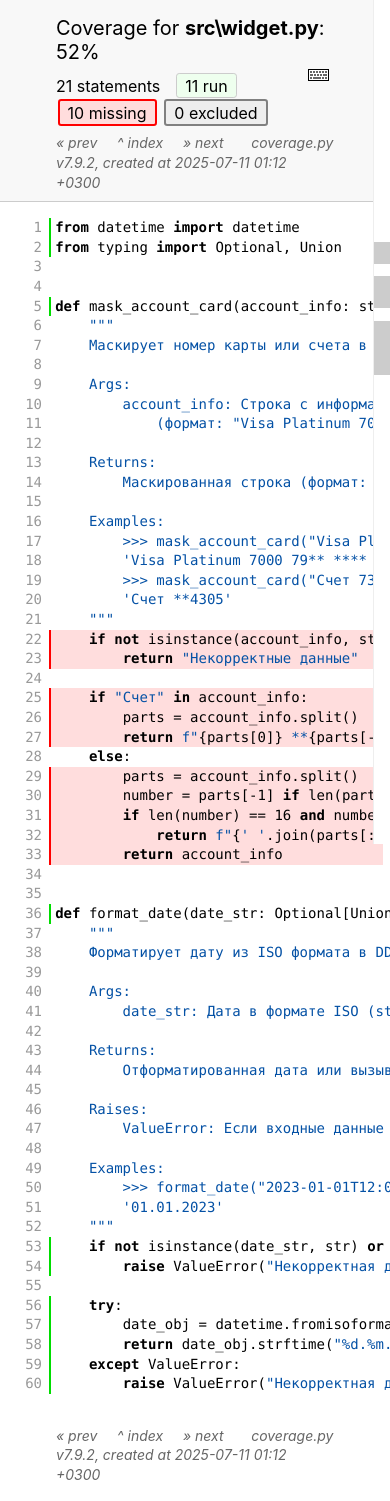
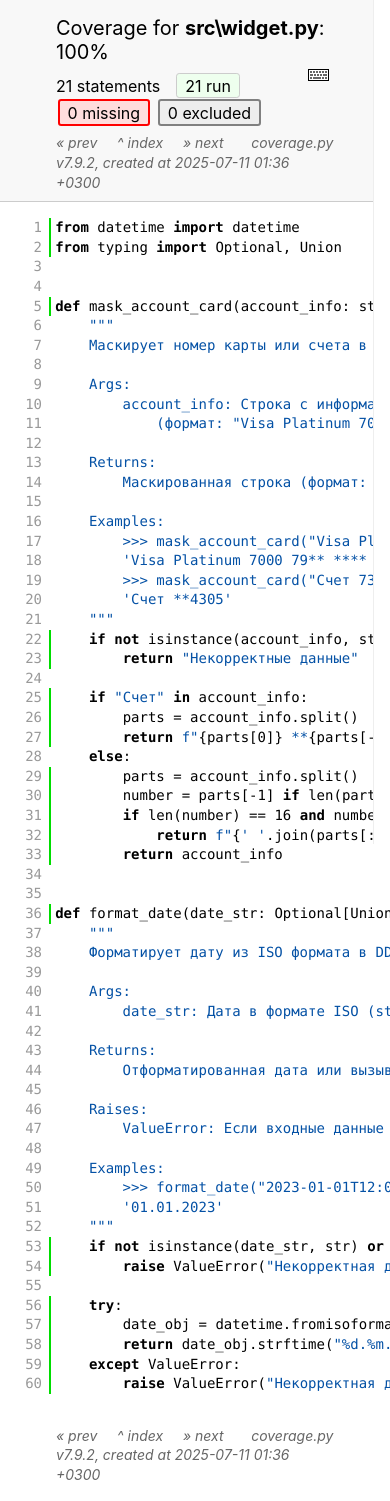
Before and after one commit to DiamondDim/bank_mask_project, a plain HTML site: page HTML_Tests/z_145eef247bfb46b6_widget_py.html in a window 390 px wide. Shown: the top 1501 px of the page. Drawn offline with Linux system fonts and the light colour scheme.

Commit message:
Update HTML_Tests and Test_result/test_results.xml

```diff
--- a/HTML_Tests/z_145eef247bfb46b6_widget_py.html
+++ b/HTML_Tests/z_145eef247bfb46b6_widget_py.html
@@ -2,7 +2,7 @@
 <html lang="en">
 <head>
     <meta http-equiv="Content-Type" content="text/html; charset=utf-8">
-    <title>Coverage for src\widget.py: 52%</title>
+    <title>Coverage for src\widget.py: 100%</title>
     <link rel="icon" sizes="32x32" href="favicon_32_cb_58284776.png">
     <link rel="stylesheet" href="style_cb_db813965.css" type="text/css">
     <script src="coverage_html_cb_497bf287.js" defer></script>
@@ -12,7 +12,7 @@
     <div class="content">
         <h1>
             <span class="text">Coverage for </span><b>src\widget.py</b>:
-            <span class="pc_cov">52%</span>
+            <span class="pc_cov">100%</span>
         </h1>
         <aside id="help_panel_wrapper">
             <input id="help_panel_state" type="checkbox">
@@ -55,8 +55,8 @@
         </aside>
         <h2>
             <span class="text">21 statements &nbsp;</span>
-            <button type="button" class="run button_toggle_run" value="run" data-shortcut="r" title="Toggle lines run">11<span class="text"> run</span></button>
-            <button type="button" class="mis show_mis button_toggle_mis" value="mis" data-shortcut="m" title="Toggle lines missing">10<span class="text"> missing</span></button>
+            <button type="button" class="run button_toggle_run" value="run" data-shortcut="r" title="Toggle lines run">21<span class="text"> run</span></button>
+            <button type="button" class="mis show_mis button_toggle_mis" value="mis" data-shortcut="m" title="Toggle lines missing">0<span class="text"> missing</span></button>
             <button type="button" class="exc show_exc button_toggle_exc" value="exc" data-shortcut="x" title="Toggle lines excluded">0<span class="text"> excluded</span></button>
         </h2>
         <p class="text">
@@ -65,7 +65,7 @@
             <a id="nextFileLink" class="nav" href="index.html">&#xbb; next</a>
             &nbsp; &nbsp; &nbsp;
             <a class="nav" href="https://coverage.readthedocs.io/en/7.9.2">coverage.py v7.9.2</a>,
-            created at 2025-07-11 01:12 +0300
+            created at 2025-07-11 01:36 +0300
         </p>
         <aside class="hidden">
             <button type="button" class="button_next_chunk" data-shortcut="j"></button>
@@ -101,18 +101,18 @@
     <p class="pln"><span class="n"><a id="t19" href="#t19">19</a></span><span class="t"><span class="str">        >>> mask_account_card("&#1057;&#1095;&#1077;&#1090; 73654108430135874305")</span>&nbsp;</span><span class="r"></span></p>
     <p class="pln"><span class="n"><a id="t20" href="#t20">20</a></span><span class="t"><span class="str">        '&#1057;&#1095;&#1077;&#1090; **4305'</span>&nbsp;</span><span class="r"></span></p>
     <p class="pln"><span class="n"><a id="t21" href="#t21">21</a></span><span class="t"><span class="str">    """</span>&nbsp;</span><span class="r"></span></p>
-    <p class="mis show_mis"><span class="n"><a id="t22" href="#t22">22</a></span><span class="t">    <span class="key">if</span> <span class="key">not</span> <span class="nam">isinstance</span><span class="op">(</span><span class="nam">account_info</span><span class="op">,</span> <span class="nam">str</span><span class="op">)</span><span class="op">:</span>&nbsp;</span><span class="r"></span></p>
-    <p class="mis show_mis"><span class="n"><a id="t23" href="#t23">23</a></span><span class="t">        <span class="key">return</span> <span class="str">"&#1053;&#1077;&#1082;&#1086;&#1088;&#1088;&#1077;&#1082;&#1090;&#1085;&#1099;&#1077; &#1076;&#1072;&#1085;&#1085;&#1099;&#1077;"</span>&nbsp;</span><span class="r"></span></p>
+    <p class="run"><span class="n"><a id="t22" href="#t22">22</a></span><span class="t">    <span class="key">if</span> <span class="key">not</span> <span class="nam">isinstance</span><span class="op">(</span><span class="nam">account_info</span><span class="op">,</span> <span class="nam">str</span><span class="op">)</span><span class="op">:</span>&nbsp;</span><span class="r"></span></p>
+    <p class="run"><span class="n"><a id="t23" href="#t23">23</a></span><span class="t">        <span class="key">return</span> <span class="str">"&#1053;&#1077;&#1082;&#1086;&#1088;&#1088;&#1077;&#1082;&#1090;&#1085;&#1099;&#1077; &#1076;&#1072;&#1085;&#1085;&#1099;&#1077;"</span>&nbsp;</span><span class="r"></span></p>
     <p class="pln"><span class="n"><a id="t24" href="#t24">24</a></span><span class="t">&nbsp;</span><span class="r"></span></p>
-    <p class="mis show_mis"><span class="n"><a id="t25" href="#t25">25</a></span><span class="t">    <span class="key">if</span> <span class="str">"&#1057;&#1095;&#1077;&#1090;"</span> <span class="key">in</span> <span class="nam">account_info</span><span class="op">:</span>&nbsp;</span><span class="r"></span></p>
-    <p class="mis show_mis"><span class="n"><a id="t26" href="#t26">26</a></span><span class="t">        <span class="nam">parts</span> <span class="op">=</span> <span class="nam">account_info</span><span class="op">.</span><span class="nam">split</span><span class="op">(</span><span class="op">)</span>&nbsp;</span><span class="r"></span></p>
-    <p class="mis show_mis"><span class="n"><a id="t27" href="#t27">27</a></span><span class="t">        <span class="key">return</span> <span class="fst">f"</span><span class="op">{</span><span class="nam">parts</span><span class="op">[</span><span class="num">0</span><span class="op">]</span><span class="op">}</span><span class="fst"> **</span><span class="op">{</span><span class="nam">parts</span><span class="op">[</span><span class="op">-</span><span class="num">1</span><span class="op">]</span><span class="op">[</span><span class="op">-</span><span class="num">4</span><span class="op">:</span><span class="op">]</span><span class="op">}</span><span class="fst">"</span> <span class="key">if</span> <span class="nam">len</span><span class="op">(</span><span class="nam">parts</span><span class="op">)</span> <span class="op">></span> <span class="num">1</span> <span class="key">else</span> <span class="nam">account_info</span>&nbsp;</span><span class="r"></span></p>
+    <p class="run"><span class="n"><a id="t25" href="#t25">25</a></span><span class="t">    <span class="key">if</span> <span class="str">"&#1057;&#1095;&#1077;&#1090;"</span> <span class="key">in</span> <span class="nam">account_info</span><span class="op">:</span>&nbsp;</span><span class="r"></span></p>
+    <p class="run"><span class="n"><a id="t26" href="#t26">26</a></span><span class="t">        <span class="nam">parts</span> <span class="op">=</span> <span class="nam">account_info</span><span class="op">.</span><span class="nam">split</span><span class="op">(</span><span class="op">)</span>&nbsp;</span><span class="r"></span></p>
+    <p class="run"><span class="n"><a id="t27" href="#t27">27</a></span><span class="t">        <span class="key">return</span> <span class="fst">f"</span><span class="op">{</span><span class="nam">parts</span><span class="op">[</span><span class="num">0</span><span class="op">]</span><span class="op">}</span><span class="fst"> **</span><span class="op">{</span><span class="nam">parts</span><span class="op">[</span><span class="op">-</span><span class="num">1</span><span class="op">]</span><span class="op">[</span><span class="op">-</span><span class="num">4</span><span class="op">:</span><span class="op">]</span><span class="op">}</span><span class="fst">"</span> <span class="key">if</span> <span class="nam">len</span><span class="op">(</span><span class="nam">parts</span><span class="op">)</span> <span class="op">></span> <span class="num">1</span> <span class="key">else</span> <span class="nam">account_info</span>&nbsp;</span><span class="r"></span></p>
     <p class="pln"><span class="n"><a id="t28" href="#t28">28</a></span><span class="t">    <span class="key">else</span><span class="op">:</span>&nbsp;</span><span class="r"></span></p>
-    <p class="mis show_mis"><span class="n"><a id="t29" href="#t29">29</a></span><span class="t">        <span class="nam">parts</span> <span class="op">=</span> <span class="nam">account_info</span><span class="op">.</span><span class="nam">split</span><span class="op">(</span><span class="op">)</span>&nbsp;</span><span class="r"></span></p>
-    <p class="mis show_mis"><span class="n"><a id="t30" href="#t30">30</a></span><span class="t">        <span class="nam">number</span> <span class="op">=</span> <span class="nam">parts</span><span class="op">[</span><span class="op">-</span><span class="num">1</span><span class="op">]</span> <span class="key">if</span> <span class="nam">len</span><span class="op">(</span><span class="nam">parts</span><span class="op">)</span> <span class="op">></span> <span class="num">1</span> <span class="key">else</span> <span class="str">""</span>&nbsp;</span><span class="r"></span></p>
-    <p class="mis show_mis"><span class="n"><a id="t31" href="#t31">31</a></span><span class="t">        <span class="key">if</span> <span class="nam">len</span><span class="op">(</span><span class="nam">number</span><span class="op">)</span> <span class="op">==</span> <span class="num">16</span> <span class="key">and</span> <span class="nam">number</span><span class="op">.</span><span class="nam">isdigit</span><span class="op">(</span><span class="op">)</span><span class="op">:</span>&nbsp;</span><span class="r"></span></p>
-    <p class="mis show_mis"><span class="n"><a id="t32" href="#t32">32</a></span><span class="t">            <span class="key">return</span> <span class="fst">f"</span><span class="op">{</span><span class="str">' '</span><span class="op">.</span><span class="nam">join</span><span class="op">(</span><span class="nam">parts</span><span class="op">[</span><span class="op">:</span><span class="op">-</span><span class="num">1</span><span class="op">]</span><span class="op">)</span><span class="op">}</span><span class="fst"> </span><span class="op">{</span><span class="nam">number</span><span class="op">[</span><span class="op">:</span><span class="num">4</span><span class="op">]</span><span class="op">}</span><span class="fst"> </span><span class="op">{</span><span class="nam">number</span><span class="op">[</span><span class="num">4</span><span class="op">:</span><span class="num">6</span><span class="op">]</span><span class="op">}</span><span class="fst">** **** </span><span class="op">{</span><span class="nam">number</span><span class="op">[</span><span class="op">-</span><span class="num">4</span><span class="op">:</span><span class="op">]</span><span class="op">}</span><span class="fst">"</span>&nbsp;</span><span class="r"></span></p>
-    <p class="mis show_mis"><span class="n"><a id="t33" href="#t33">33</a></span><span class="t">        <span class="key">return</span> <span class="nam">account_info</span>&nbsp;</span><span class="r"></span></p>
+    <p class="run"><span class="n"><a id="t29" href="#t29">29</a></span><span class="t">        <span class="nam">parts</span> <span class="op">=</span> <span class="nam">account_info</span><span class="op">.</span><span class="nam">split</span><span class="op">(</span><span class="op">)</span>&nbsp;</span><span class="r"></span></p>
+    <p class="run"><span class="n"><a id="t30" href="#t30">30</a></span><span class="t">        <span class="nam">number</span> <span class="op">=</span> <span class="nam">parts</span><span class="op">[</span><span class="op">-</span><span class="num">1</span><span class="op">]</span> <span class="key">if</span> <span class="nam">len</span><span class="op">(</span><span class="nam">parts</span><span class="op">)</span> <span class="op">></span> <span class="num">1</span> <span class="key">else</span> <span class="str">""</span>&nbsp;</span><span class="r"></span></p>
+    <p class="run"><span class="n"><a id="t31" href="#t31">31</a></span><span class="t">        <span class="key">if</span> <span class="nam">len</span><span class="op">(</span><span class="nam">number</span><span class="op">)</span> <span class="op">==</span> <span class="num">16</span> <span class="key">and</span> <span class="nam">number</span><span class="op">.</span><span class="nam">isdigit</span><span class="op">(</span><span class="op">)</span><span class="op">:</span>&nbsp;</span><span class="r"></span></p>
+    <p class="run"><span class="n"><a id="t32" href="#t32">32</a></span><span class="t">            <span class="key">return</span> <span class="fst">f"</span><span class="op">{</span><span class="str">' '</span><span class="op">.</span><span class="nam">join</span><span class="op">(</span><span class="nam">parts</span><span class="op">[</span><span class="op">:</span><span class="op">-</span><span class="num">1</span><span class="op">]</span><span class="op">)</span><span class="op">}</span><span class="fst"> </span><span class="op">{</span><span class="nam">number</span><span class="op">[</span><span class="op">:</span><span class="num">4</span><span class="op">]</span><span class="op">}</span><span class="fst"> </span><span class="op">{</span><span class="nam">number</span><span class="op">[</span><span class="num">4</span><span class="op">:</span><span class="num">6</span><span class="op">]</span><span class="op">}</span><span class="fst">** **** </span><span class="op">{</span><span class="nam">number</span><span class="op">[</span><span class="op">-</span><span class="num">4</span><span class="op">:</span><span class="op">]</span><span class="op">}</span><span class="fst">"</span>&nbsp;</span><span class="r"></span></p>
+    <p class="run"><span class="n"><a id="t33" href="#t33">33</a></span><span class="t">        <span class="key">return</span> <span class="nam">account_info</span>&nbsp;</span><span class="r"></span></p>
     <p class="pln"><span class="n"><a id="t34" href="#t34">34</a></span><span class="t">&nbsp;</span><span class="r"></span></p>
     <p class="pln"><span class="n"><a id="t35" href="#t35">35</a></span><span class="t">&nbsp;</span><span class="r"></span></p>
     <p class="run"><span class="n"><a id="t36" href="#t36">36</a></span><span class="t"><span class="key">def</span> <span class="nam">format_date</span><span class="op">(</span><span class="nam">date_str</span><span class="op">:</span> <span class="nam">Optional</span><span class="op">[</span><span class="nam">Union</span><span class="op">[</span><span class="nam">str</span><span class="op">,</span> <span class="nam">int</span><span class="op">,</span> <span class="nam">float</span><span class="op">]</span><span class="op">]</span><span class="op">)</span> <span class="op">-></span> <span class="nam">str</span><span class="op">:</span>&nbsp;</span><span class="r"></span></p>
@@ -149,7 +149,7 @@
             <a class="nav" href="index.html">&#xbb; next</a>
             &nbsp; &nbsp; &nbsp;
             <a class="nav" href="https://coverage.readthedocs.io/en/7.9.2">coverage.py v7.9.2</a>,
-            created at 2025-07-11 01:12 +0300
+            created at 2025-07-11 01:36 +0300
         </p>
     </div>
 </footer>
```
Also changed, not shown: HTML_Tests/class_index.html (+7 -7 lines), HTML_Tests/function_index.html (+7 -7 lines), HTML_Tests/index.html (+7 -7 lines), HTML_Tests/z_145eef247bfb46b6___init___py.html (+2 -2 lines), HTML_Tests/z_145eef247bfb46b6_decorators_py.html (+2 -2 lines), HTML_Tests/z_145eef247bfb46b6_generators_py.html (+2 -2 lines), HTML_Tests/z_145eef247bfb46b6_masks_py.html (+2 -2 lines), HTML_Tests/z_145eef247bfb46b6_processing_py.html (+2 -2 lines), 3 other files.
